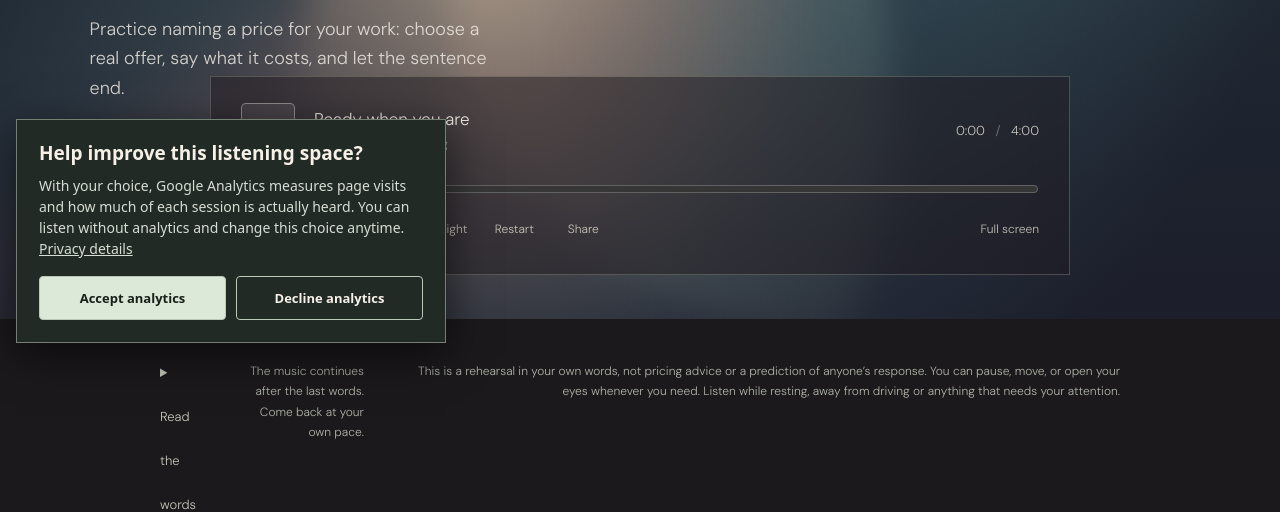
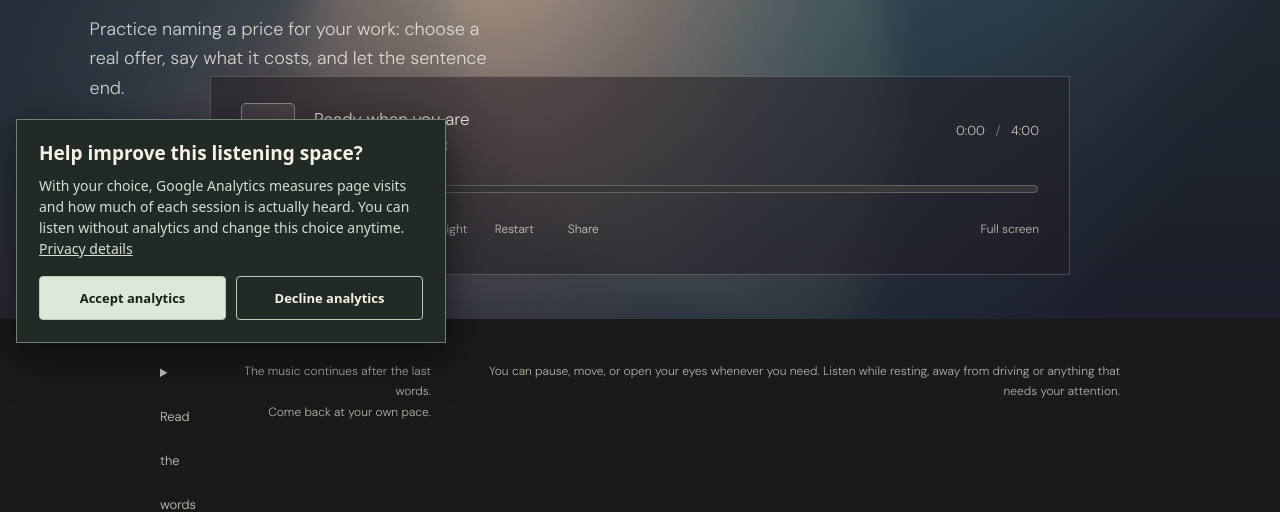
Before and after one commit to JSUNDBY/superthoughts, a plain HTML site: page sessions/the-pause-before-asking/index.html in a window 1280 px wide. Shown: the part 441-953 px from the top of the page. Drawn offline with Linux system fonts and the light colour scheme; files that its build step writes are made by us from their sources; animation ran at ten frames a second.

Commit message:
Keep listening copy focused and direct

```diff
--- a/sessions/the-pause-before-asking/index.html
+++ b/sessions/the-pause-before-asking/index.html
@@ -29,6 +29,6 @@
 <div class="player-controls"><button id="captions" aria-pressed="false">Words off</button><button id="motion" aria-pressed="false">Pause motion</button><button id="dim" aria-pressed="false">Dim light</button><button id="restart" type="button">Restart</button><button id="share" type="button">Share</button><button id="fullscreen" aria-pressed="false">Full screen</button></div>
 <audio id="pilot-audio" preload="none" src="audio/the-pause-before-asking-v2.mp3"></audio><p id="resume-note" class="resume-note"></p></section>
 <button class="wake" id="wake" tabindex="-1" aria-hidden="true">Show controls</button></main>
-<section class="after-room"><details id="transcript"><summary>Read the words</summary><div id="transcript-lines"><p>Loading the words…</p></div></details><p class="tail-note">The music continues after the last words.<br>Come back at your own pace.</p><p class="tail-note">This is a rehearsal in your own words, not pricing advice or a prediction of anyone’s response. You can pause, move, or open your eyes whenever you need. Listen while resting, away from driving or anything that needs your attention.</p></section>
+<section class="after-room"><details id="transcript"><summary>Read the words</summary><div id="transcript-lines"><p>Loading the words…</p></div></details><p class="tail-note">The music continues after the last words.<br>Come back at your own pace.</p><p class="tail-note">You can pause, move, or open your eyes whenever you need. Listen while resting, away from driving or anything that needs your attention.</p></section>
 
 <section class="offline-tools" aria-label="Offline listening"><button type="button" id="offline-button" disabled>Save for offline</button> <button id="install-button" type="button" hidden>Install Superthoughts</button><p id="offline-note">Offline saving is getting ready.</p></section><footer class="site-footer"><span>© 2026 Superthoughts</span><a href="explore.html#practice">Your practice</a><a href="index.html#newsletter">Email notes</a><a href="privacy.html">Privacy</a><a href="terms.html">Terms</a><button type="button" data-analytics-settings>Privacy choices</button><a href="contact.html">Contact</a></footer><script src="pilot-catalog.js"></script><script type="module" src="pilot-analytics.js"></script><script type="module" src="diffusion-session.js"></script><script src="pilot-offline.js" defer></script><noscript><p>Use the recording directly if JavaScript is unavailable. <a href="audio/the-pause-before-asking-v2.mp3">Listen to The Pause Before Asking</a>.</p></noscript></body></html>
```
